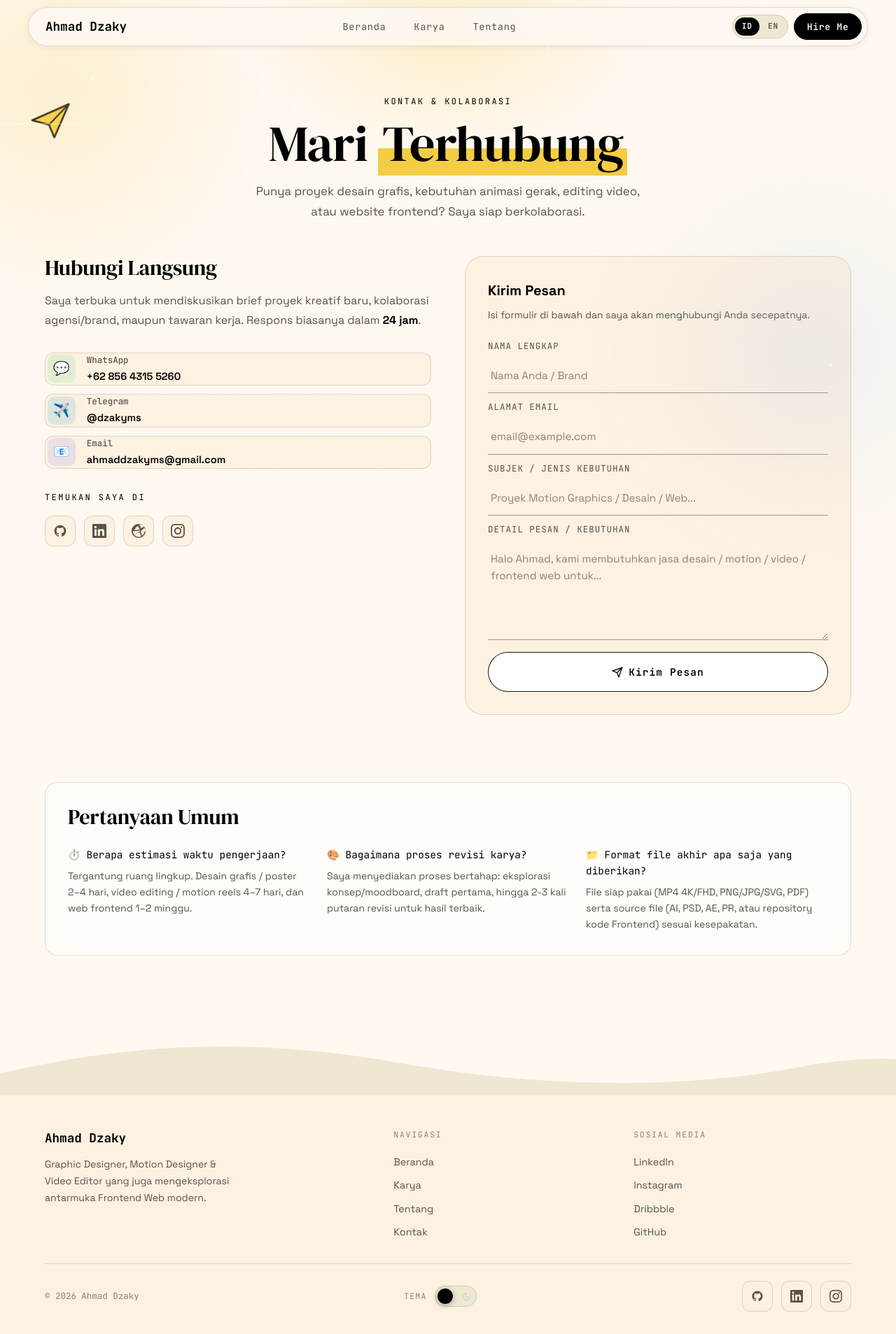
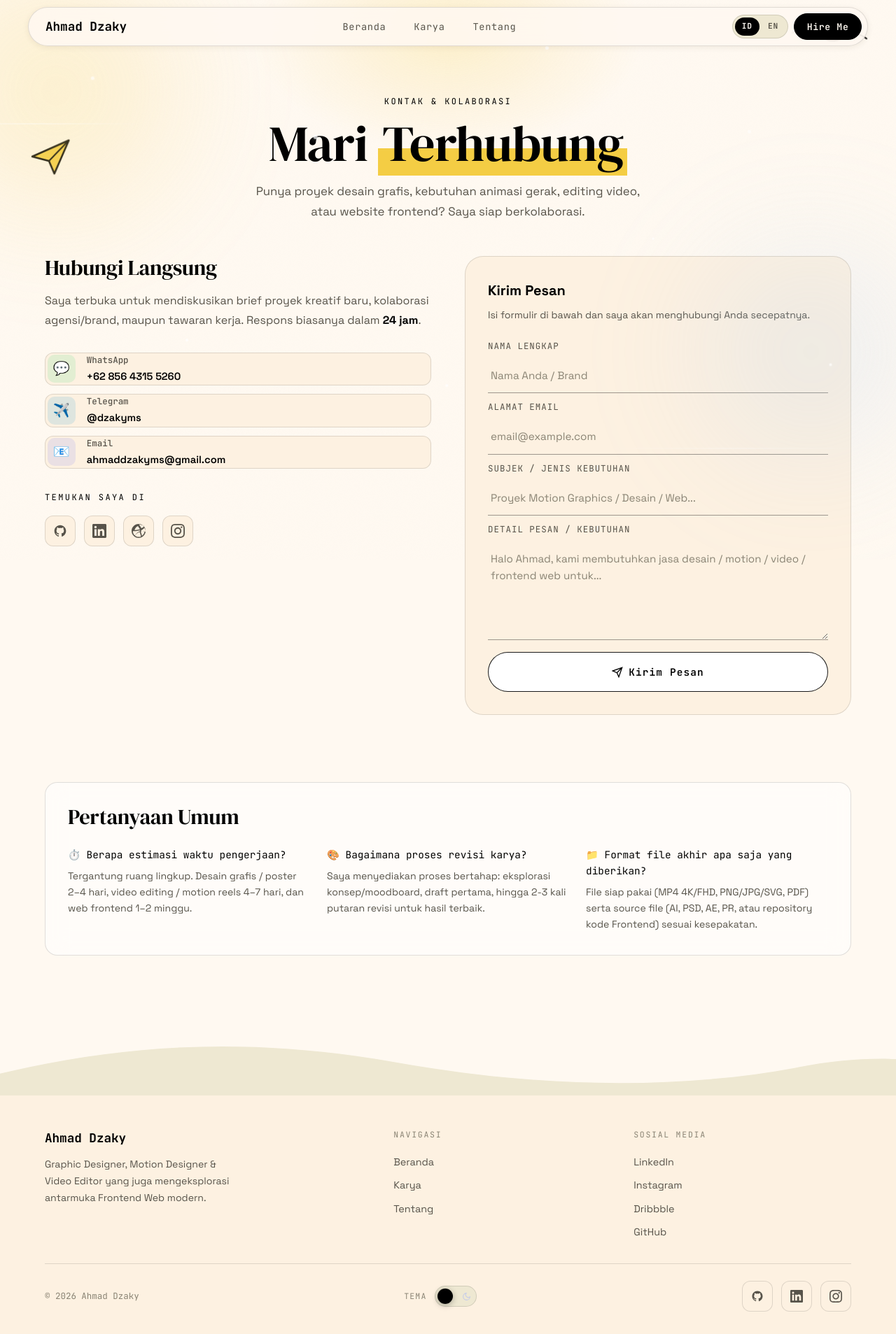
Before and after one commit to DzaKidz/PortfolioV2, a Next.js app: page /contact in a window 1280 px wide. Shown: the whole page at 70% size. Built offline with nearby package versions, Linux system fonts and the light colour scheme.

Commit message:
bug fixes

```diff
--- a/app/contact/page.tsx
+++ b/app/contact/page.tsx
@@ -4,6 +4,7 @@ import { useState } from "react";
 import { useReveal } from "@/hooks/useReveal";
 import { useLanguage } from "@/lib/i18n";
 import PageHero from "@/components/PageHero";
+import Tilt from "@/components/Tilt";
 
 interface Errors {
   name?: string;
@@ -153,7 +154,7 @@ export default function ContactPage() {
               <h3 className="section-label mb-4">{t.contact.findMe}</h3>
               <div className="social-links">
                 <a
-                  href="https://github.com/princedzaky"
+                  href="https://github.com/DzaKidz"
                   className="social-link"
                   target="_blank"
                   rel="noopener"
--- a/app/globals.css
+++ b/app/globals.css
@@ -2314,7 +2314,7 @@ html:not([data-theme="dark"]) .theme-toggle-icons svg.icon-sun {
   }
 
   .about-avatar-wrap {
-    max-width: 320px;
+    max-width: 3z0px;
     margin: 0 auto;
     aspect-ratio: 1/1;
   }
@@ -2553,7 +2553,7 @@ html:not([data-theme="dark"]) .theme-toggle-icons svg.icon-sun {
 
 .pagehero-doodle {
   position: absolute;
-  top: var(--space-20);
+  top: var(--space-25);
   z-index: 0;
   opacity: 0.9;
   pointer-events: none;
--- a/app/home.module.css
+++ b/app/home.module.css
@@ -1172,7 +1172,7 @@
 .deckWrap {
   position: relative;
   z-index: 3;
-  max-width: 760px;
+  max-width: 852px;
   margin: calc(var(--space-8) * -1) auto 0;
   padding: 0 var(--space-4);
 }
--- a/components/Footer.tsx
+++ b/components/Footer.tsx
@@ -39,11 +39,6 @@ export default function Footer() {
               <li>
                 <Link href="/about" className="footer-link">
                   {t.nav.about}
-                </Link>
-              </li>
-              <li>
-                <Link href="/contact" className="footer-link">
-                  {t.nav.contact}
                 </Link>
               </li>
             </ul>
@@ -137,7 +132,7 @@ export default function Footer() {
           </div>
           <div className="footer-social">
             <a
-              href="https://github.com/ahmadzaky"
+              href="https://github.com/DzaKidz"
               className="social-link"
               target="_blank"
               rel="noopener"
--- a/lib/i18n.tsx
+++ b/lib/i18n.tsx
@@ -276,7 +276,7 @@ const id: Dict = {
     titleA: "Kenali",
     desc: "Visual creator yang berfokus pada Desain Grafis, Motion Graphics, Video Editing, serta implementasi Frontend Web.",
     profile: "Profil Profesional",
-    profileTitle: "Halo, saya Ahmad Dzaky 👋",
+    profileTitle: "Halo, saya Ahmad Dzaky",
     bio: [
       "Saya adalah seorang Graphic Designer, Motion Designer, dan Video Editor dengan antusiasme mendalam pada penceritaan visual dan komunikasi kreatif. Untuk sisi teknis, saya berfokus pada pengembangan Frontend Web untuk menyajikan visual dan interaksi secara nyata di peramban.",
       "Bagi saya, perpaduan antara desain visual yang kuat, animasi gerak yang ritmis, dan editing video yang berjiwa adalah kunci untuk menciptakan kesan yang mendalam bagi audiens. Kemampuan frontend membantu saya menjembatani visi desain grafis menjadi prototipe web yang responsif dan interaktif.",
@@ -408,7 +408,7 @@ const en: Dict = {
     titleA: "Visuals",
     titleB: "pulse",
     skySub: "Folio © 2026 · Jakarta, ID · Design · Motion · Code",
-    hint: "Psst — the sun is draggable ✦",
+    hint: "Psst — the sun is draggable",
     rotating: [
       "brand identities",
       "motion systems",
@@ -517,7 +517,7 @@ const en: Dict = {
     titleA: "Meet",
     desc: "A visual creator focused on Graphic Design, Motion Graphics, Video Editing and Frontend Web implementation.",
     profile: "Professional Profile",
-    profileTitle: "Hi, I'm Ahmad Dzaky 👋",
+    profileTitle: "Hi, I'm Ahmad Dzaky",
     bio: [
       "I'm a Graphic Designer, Motion Designer and Video Editor with a deep enthusiasm for visual storytelling and creative communication. On the technical side, I focus on Frontend Web development to present visuals and interactions live in the browser.",
       "To me, the blend of strong visual design, rhythmic motion and soulful video editing is the key to leaving a lasting impression. Frontend skills help me bridge graphic design vision into responsive, interactive web prototypes.",
```
